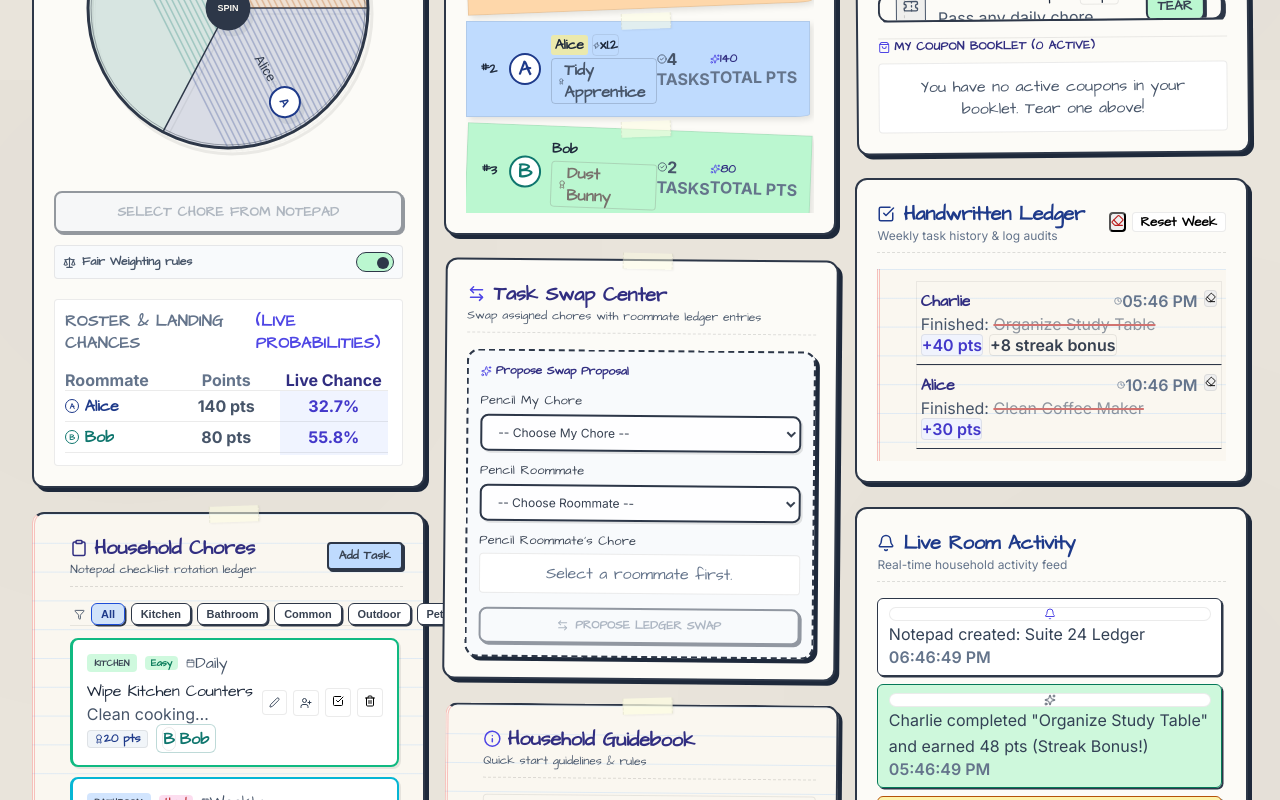
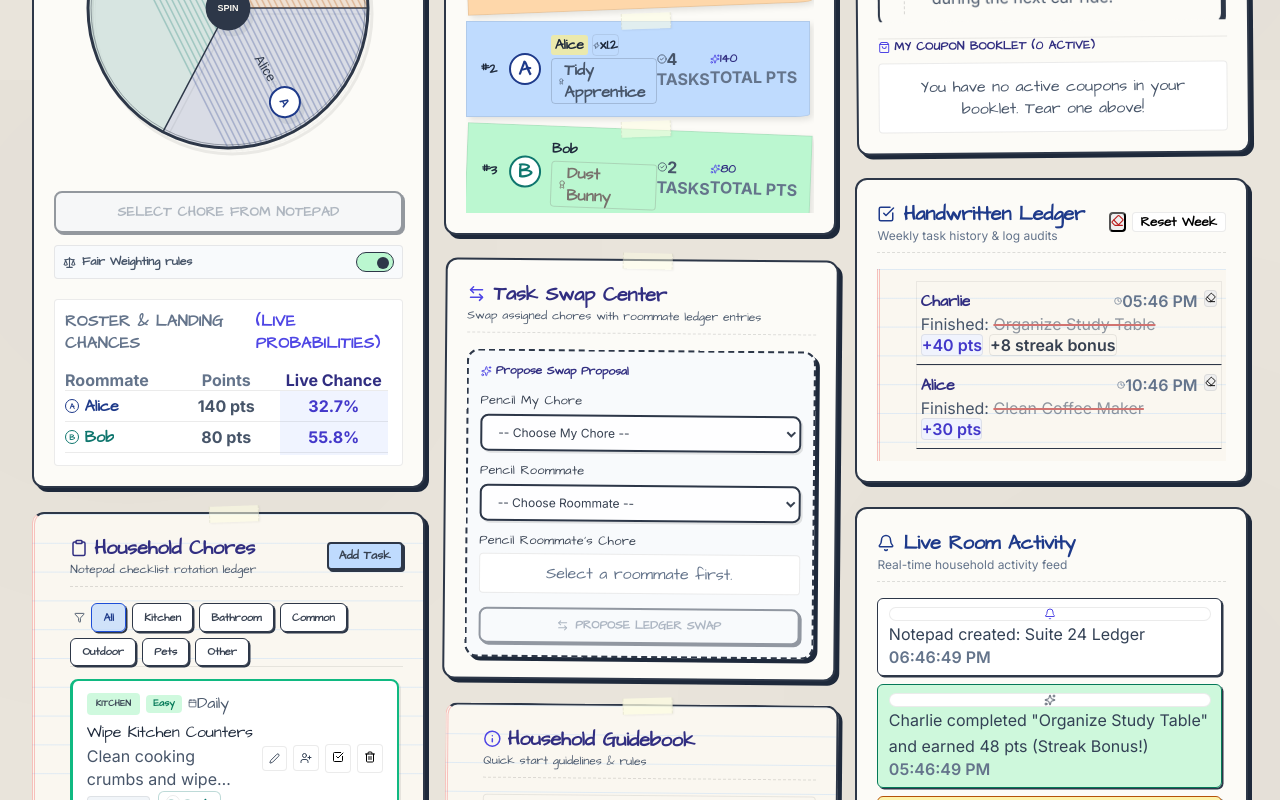
Before and after one commit to Annguyen0410/UOE-Summer-of-Code---ChoreWheel, a React (Vite) app: page / in a window 1280 px wide. Shown: the part 720-1520 px from the top of the page. Built offline with nearby package versions, Linux system fonts and the light colour scheme.

Commit message:
fix code

```diff
--- a/src/App.css
+++ b/src/App.css
@@ -457,14 +457,23 @@
   background: #ffffff;
   border: 1.5px solid #2d3748;
   color: var(--text-slate-500);
-  padding: 0.25rem 0.55rem;
+  padding: 0.35rem 0.7rem;
   border-radius: 6px;
+  font-family: var(--font-hand);
   font-size: 11px;
   font-weight: 600;
+  line-height: 1.4;
   cursor: pointer;
   transition: all 0.15s ease;
   white-space: nowrap;
+  flex-shrink: 0;
   box-shadow: 1.5px 1.5px 0px #2d3748;
+}
+
+.chore-filters-row {
+  width: 100%;
+  min-width: 0;
+  overflow: visible;
 }
 
 .filter-tab-pill:hover {
@@ -508,29 +517,50 @@
   font-family: var(--font-hand);
   font-size: 9px;
   font-weight: bold;
-  padding: 0.1rem 0.4rem;
+  padding: 0.22rem 0.5rem;
+  line-height: 1.35;
   border-radius: 4px;
   border: 1px solid currentColor;
   text-transform: uppercase;
+  display: inline-flex;
+  align-items: center;
 }
 
 .chore-card-difficulty {
   font-size: 10px;
   font-weight: bold;
+  line-height: 1.35;
+  padding: 0.15rem 0.45rem;
+  display: inline-flex;
+  align-items: center;
+}
+
+.chore-card-frequency {
+  line-height: 1.35;
+}
+
+.chore-card-desc {
+  line-height: 1.45;
+  word-break: break-word;
 }
 
 .chore-card-points {
   color: var(--ink-blue);
   font-family: var(--font-hand);
+  line-height: 1.35;
+  padding: 0.15rem 0.45rem;
+  display: inline-flex;
+  align-items: center;
 }
 
 .chore-card-assignee {
-  display: flex;
+  display: inline-flex;
   align-items: center;
   gap: 0.25rem;
   background: #ffffff;
   border: 1.5px solid currentColor;
-  padding: 0.1rem 0.35rem;
+  padding: 0.2rem 0.45rem;
+  line-height: 1.35;
   border-radius: 6px;
 }
 
@@ -540,15 +570,37 @@
   border: var(--border-sketchy);
   border-radius: 10px;
   position: relative;
-  overflow: hidden;
+  overflow: visible;
   min-width: 0;
   max-width: 100%;
-  /* Perforated side notches (cuttings) */
   background-image:
     radial-gradient(circle at 0px 50%, transparent 6px, var(--bg-paper) 6px),
     radial-gradient(circle at 100% 50%, transparent 6px, var(--bg-paper) 6px);
   box-shadow: 3px 3px 0px #2d3748;
-  padding: 0.75rem 1rem !important;
+  padding: 0.85rem 0.75rem !important;
+}
+
+.coupon-stub-body {
+  min-width: 0;
+}
+
+.coupon-stub-title {
+  line-height: 1.4;
+  word-break: break-word;
+}
+
+.coupon-stub-cost {
+  line-height: 1.3;
+}
+
+.coupon-stub-desc {
+  line-height: 1.45;
+  word-break: break-word;
+}
+
+.coupon-tear-btn {
+  margin-top: 0.15rem;
+  align-self: flex-start;
 }
 
 .coupon-stub::before {
--- a/src/components/ChoreList.tsx
+++ b/src/components/ChoreList.tsx
@@ -185,7 +185,7 @@ export const ChoreList: React.FC<ChoreListProps> = ({ onSelectChore, selectedCho
       )}
 
       {/* Filter Tabs - sketchbook pills */}
-      <div className="chore-filters-row flex items-center gap-1.5 pb-2 border-b border-slate-350 mb-3 overflow-x-auto">
+      <div className="chore-filters-row flex flex-wrap items-center gap-1.5 pb-2 border-b border-slate-350 mb-3">
         <Filter size={11} className="text-slate-500 shrink-0 ml-1" />
         <button
           onClick={() => setFilter('All')}
@@ -234,7 +234,7 @@ export const ChoreList: React.FC<ChoreListProps> = ({ onSelectChore, selectedCho
                   }}
                 >
                   <div className="chore-card-left flex-1 min-w-0">
-                    <div className="flex items-center gap-2 mb-1.5">
+                    <div className="chore-card-meta flex flex-wrap items-center gap-1.5 mb-1.5">
                       <span className="chore-card-category" style={{
                         background:
                           chore.category === 'Kitchen' ? 'var(--hl-green)' :
@@ -261,7 +261,7 @@ export const ChoreList: React.FC<ChoreListProps> = ({ onSelectChore, selectedCho
 
                     <h4 className="chore-card-name font-header text-[13px] text-slate-800">{chore.name}</h4>
                     {chore.description && (
-                      <p className="chore-card-desc text-[10px] text-slate-500 mt-0.5 line-clamp-1">{chore.description}</p>
+                      <p className="chore-card-desc text-[10px] text-slate-500 mt-0.5 line-clamp-2">{chore.description}</p>
                     )}
 
                     <div className="flex items-center gap-2 mt-1.5">
--- a/src/components/PrivilegeStore.tsx
+++ b/src/components/PrivilegeStore.tsx
@@ -196,26 +196,26 @@ export const PrivilegeStore: React.FC = () => {
             const canAfford = activeMember ? activeMember.points >= item.cost : false;
 
             return (
-              <div key={item.name} className="coupon-stub flex justify-between items-center transition-transform hover:translate-x-1">
-                <div className="flex gap-3 items-center flex-1 pl-4">
-                  <div className="store-item-icon p-1.5 rounded" style={{ background: item.color + '12', color: item.color, border: `1.5px solid ${item.color}` }}>
+              <div key={item.name} className="coupon-stub flex justify-between items-start gap-2">
+                <div className="coupon-stub-body flex gap-2.5 items-start flex-1 min-w-0 pl-3">
+                  <div className="store-item-icon p-1.5 rounded shrink-0" style={{ background: item.color + '12', color: item.color, border: `1.5px solid ${item.color}` }}>
                     {item.icon}
                   </div>
-                  <div className="min-w-0 pr-2">
-                    <h4 className="text-xs font-bold font-header text-slate-800 flex items-center gap-1.5 flex-wrap">
+                  <div className="coupon-stub-text min-w-0 flex-1">
+                    <h4 className="coupon-stub-title text-xs font-bold font-header text-slate-800 flex flex-wrap items-center gap-1.5">
                       {item.name}
-                      <span className="text-[9px] font-bold bg-amber-50 text-amber-900 border border-amber-300 px-1 rounded font-header">
+                      <span className="coupon-stub-cost text-[9px] font-bold bg-amber-50 text-amber-900 border border-amber-300 px-1.5 py-0.5 rounded font-header shrink-0">
                         {item.cost} pts
                       </span>
                     </h4>
-                    <p className="text-[10px] text-slate-500 mt-0.5 line-clamp-1">{item.description}</p>
+                    <p className="coupon-stub-desc text-[10px] text-slate-500 mt-1">{item.description}</p>
                   </div>
                 </div>
 
                 <button
                   disabled={!activeMember || !canAfford}
                   onClick={() => handleBuy(item)}
-                  className={`btn-sketch py-1 px-2.5 text-[9px] font-bold font-header shrink-0 cursor-pointer ${
+                  className={`coupon-tear-btn btn-sketch py-1.5 px-2.5 text-[9px] font-bold font-header shrink-0 cursor-pointer ${
                     canAfford ? 'btn-green' : 'bg-slate-100 text-slate-400 border-slate-300 opacity-60 shadow-none cursor-not-allowed'
                   }`}
                 >
--- a/src/index.css
+++ b/src/index.css
@@ -419,6 +419,17 @@ input:checked + .slider:before {
   display: -webkit-box;
   -webkit-box-orient: vertical;
   -webkit-line-clamp: 1;
+  line-height: 1.45;
+  word-break: break-word;
+}
+
+.line-clamp-2 {
+  overflow: hidden;
+  display: -webkit-box;
+  -webkit-box-orient: vertical;
+  -webkit-line-clamp: 2;
+  line-height: 1.45;
+  word-break: break-word;
 }
 
 .mx-auto { margin-left: auto; margin-right: auto; }
```
